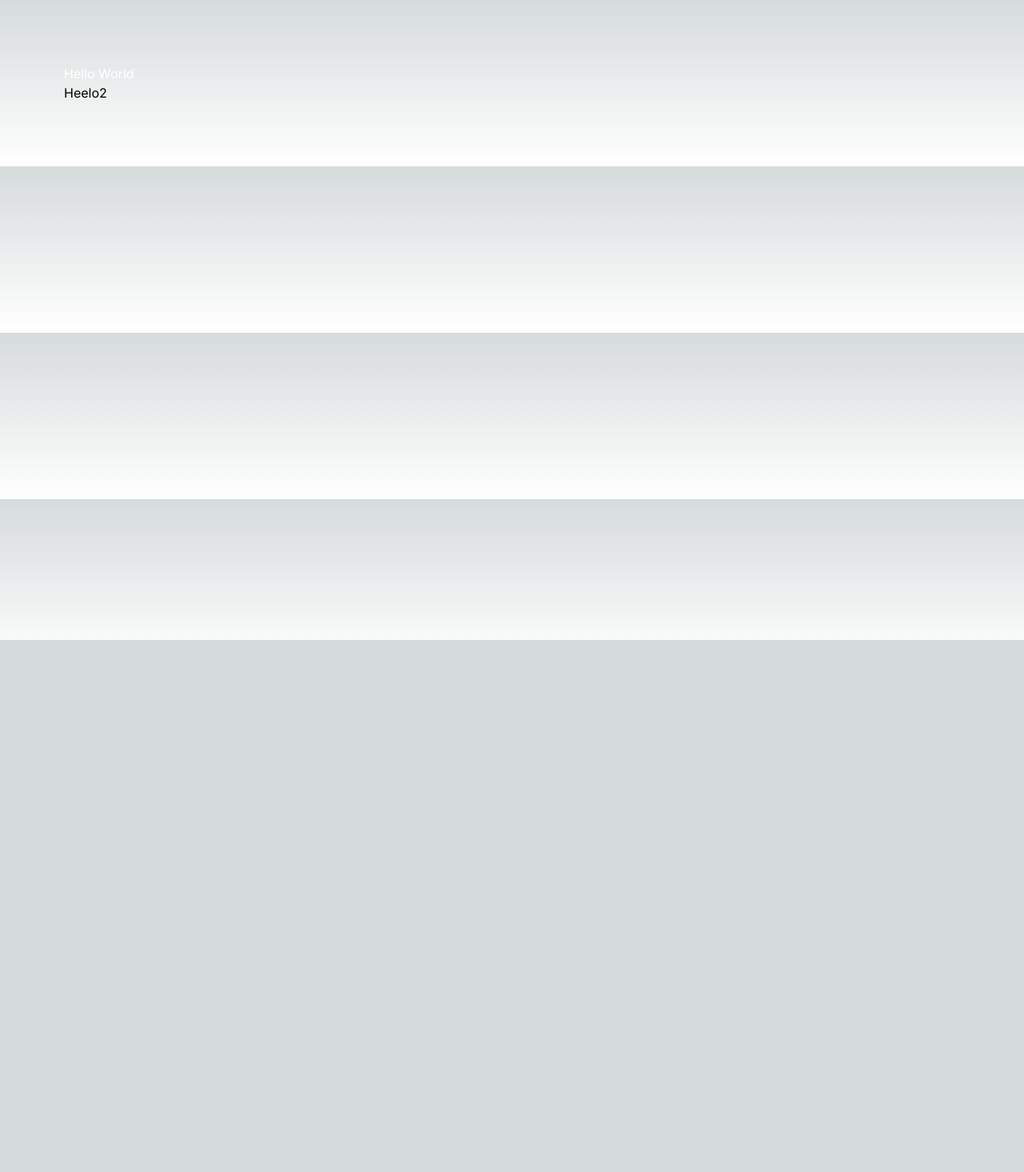
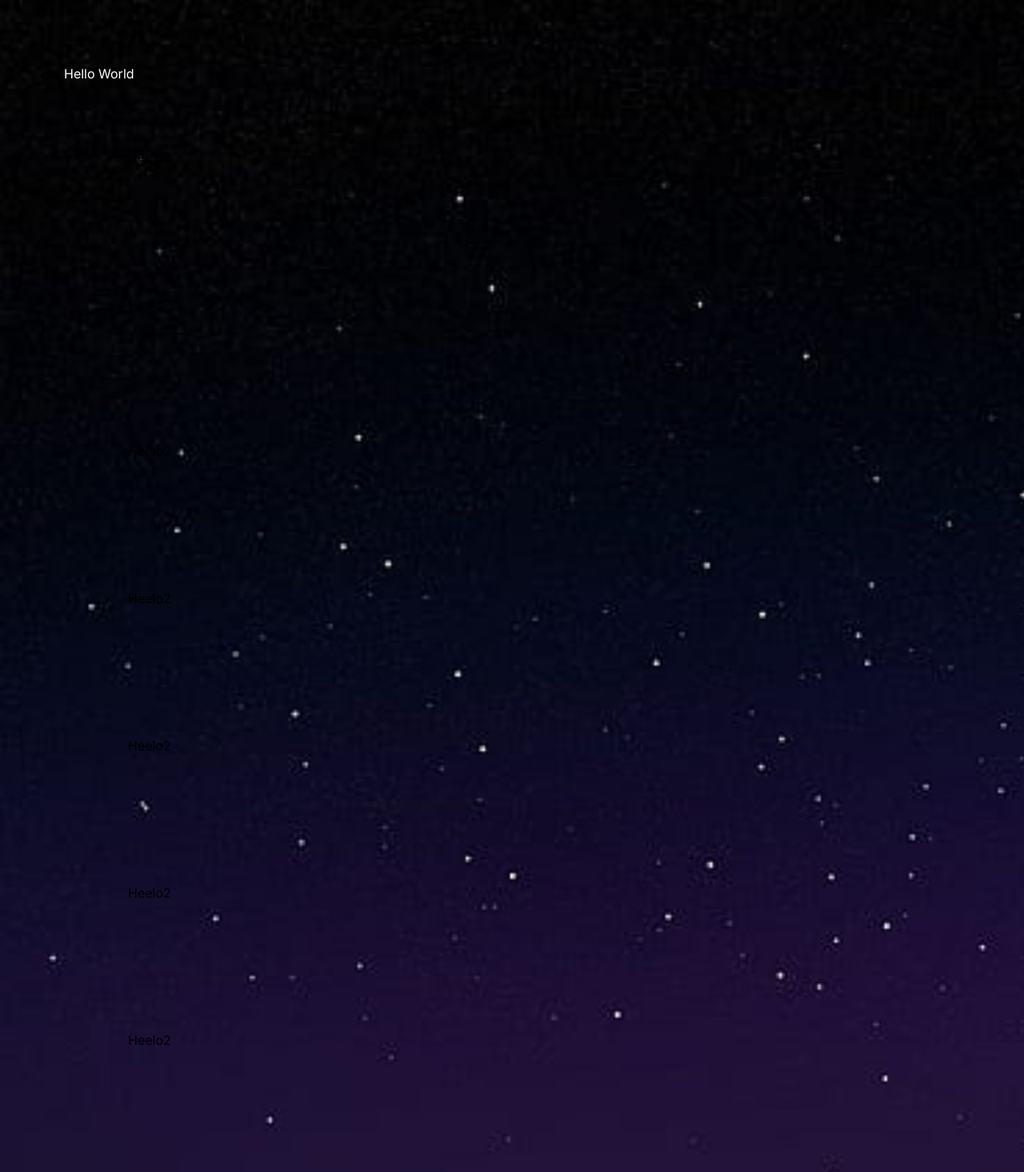
Before and after one commit to ryanchuaks1/ryanchuaks1.github.io, a Next.js app: page / in a window 1280 px wide. Shown: the top 1465 px of the page at 80% size. Before the commit the page ends 800 px from the top, so only its background shows below. Built offline with nearby package versions, Linux system fonts and the light colour scheme.

Commit message:
background image stuff

```diff
--- a/src/app/contact/page.tsx
+++ b/src/app/contact/page.tsx
@@ -2,6 +2,6 @@ import Image from 'next/image'
 
 export default function Contact() {
   return (
-    <div>Heelo2</div>
+    <div className='p-20'>Heelo2</div>
   )
 }
--- a/src/app/page.tsx
+++ b/src/app/page.tsx
@@ -3,8 +3,16 @@ import Contact from './contact/page'
 
 export default function Home() {
   return (
-    <div className='p-20'>
+    <div className='p-20 bg-night min-h-screen bg-no-repeat bg-cover'>
       <div className="text-white dark:text-red-400">Hello World</div>
+      <Contact />
+      <Contact />
+      <Contact />
+      <Contact />
+      <Contact />
+      <Contact />
+      <Contact />
+      <Contact />
       <Contact />
     </div>
   )
--- a/tailwind.config.ts
+++ b/tailwind.config.ts
@@ -9,10 +9,8 @@ const config: Config = {
   theme: {
     extend: {
       backgroundImage: {
-        'gradient-radial': 'radial-gradient(var(--tw-gradient-stops))',
-        'gradient-conic':
-          'conic-gradient(from 180deg at 50% 50%, var(--tw-gradient-stops))',
-      },
+        'night': "url('/img/nightsky.jpg')",
+      }
     },
   },
   plugins: [],
```
Also changed, not shown: public/img/nightsky.jpg (added).
